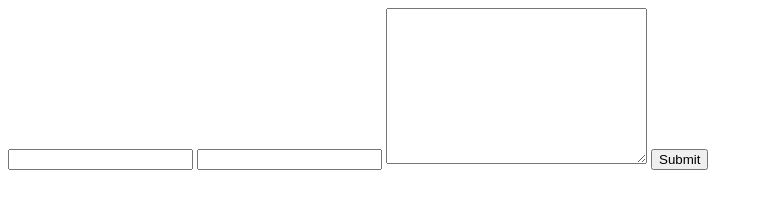
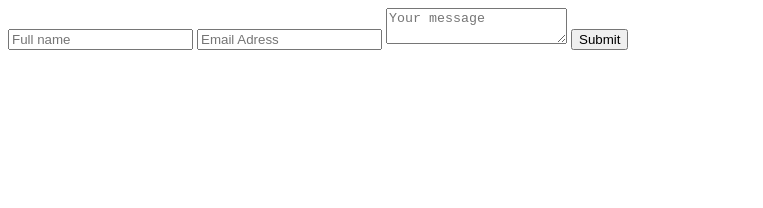
Before and after one commit to juanolveraruiz/code-with-ania-kubow, a plain HTML site: page send-emails-from-HTML-forms/index.html in a window 1280 px wide. Shown: the whole page, without its empty margins (0-763 px from the left). Drawn offline with Linux system fonts and the light colour scheme.

Commit message:
that's it, now you only need to add a domain to it

```diff
--- a/send-emails-from-HTML-forms/index.html
+++ b/send-emails-from-HTML-forms/index.html
@@ -7,9 +7,11 @@
 </head>
 <body>
     <form target="_blank" action="https://fromsubmit.co/culture@olveremedia.com" method="post">
-        <input type="text">
-        <input type="text">
-        <textarea name="" id="" cols="30" rows="10"></textarea>
+        <input placeholder="Full name"="text" name="name">
+        <input placeholder="Email Adress" type="email" required name="email">
+        <textarea placeholder="Your message" name="message"></textarea>
+        <input type="hidden" name="_captcha" value="false">
+        <input type="hidden" name="_next" value="https://yourdomainname.com/thankyou.html">
         <input type="submit">
     </form>
 </body>
```
Also changed, not shown: send-emails-from-HTML-forms/thankyou.html (added, +11 -0 lines).
